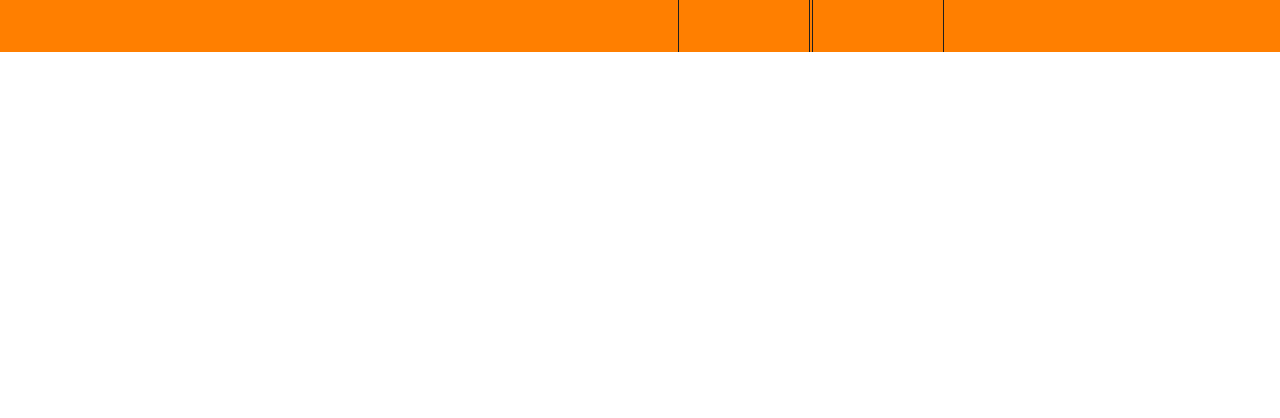
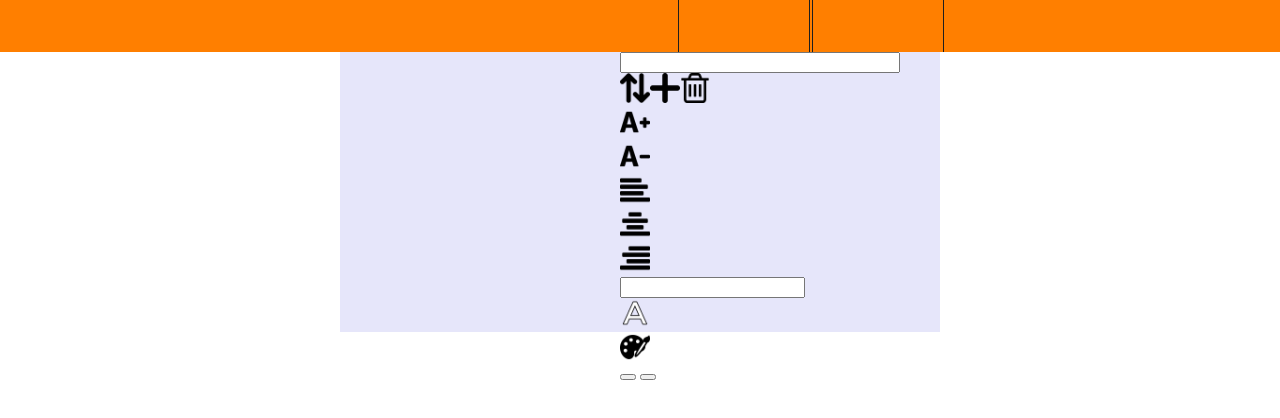
Before and after one commit to kabpavel/meme-generator, a plain HTML site: page index.html in a window 1280 px wide. Shown: the part 78-496 px from the top of the page. Drawn offline with Linux system fonts and the light colour scheme.

Commit message:
first memo container define

```diff
--- a/css/style.css
+++ b/css/style.css
@@ -8,8 +8,6 @@
     font-family: Montserrat;
     src: url(../fonts/Montserrat/Montserrat-Regular.ttf);
 }
-
-
 
 body {
     margin: 0;
@@ -51,7 +49,7 @@ h1, h2, h3, h4, h5, h6 {
     background-color: #ff7f00;
 }
 
-.logo-img{
+.logo-img {
     width: 66.5px;
 }
 
@@ -94,7 +92,9 @@ h1, h2, h3, h4, h5, h6 {
 
 /* MAIN */
 
-.gallery-container {
+/* images gallery */
+
+.img-gallery-container {
     height: 90%;
     width: 90%;
     display: grid;
@@ -102,11 +102,36 @@ h1, h2, h3, h4, h5, h6 {
     grid-gap: 6px 6px;
 }
 
+/* meme editor */
+
+.meme-editor-container {
+    background-color: lavender;
+}
+
+.canvas-container {
+    height: 280px;
+    width: 280px;
+}
+
+.canvas {
+    height: 100%;
+    width: 100%;
+}
+
+.control-box {
+    height: 280px;
+    width: 280px;
+}
+
+.control-img {
+    height: 30px;
+    width: 30px;
+}
+
 /* HELPERS */
 
 .flex {
     display: flex;
-
 }
 
 .flex.space-between {
--- a/index.html
+++ b/index.html
@@ -25,24 +25,45 @@
         </div>
     </header>
     <main class="main-content main-layout">
-        <div class="gallery">
+        <div class="img-gallery">
             <div class="search">
 
             </div>
-            <div class="gallery-container">
-                <div>
-                    <div></div>
-                    <div></div>
+            <div class="img-gallery-container">
+
+            </div>
+        </div>
+        <div class="meme-editor-container flex">
+            <div class="canvas-container">
+                <canvas class="canvas" onclick="canvasClicked(event)"></canvas>
+            </div>
+            <div class="control-box flex flex-column">
+                <input class="meme-text" type="text" name="meme-text">
+                <div class="control-btns flex">
+                    <div class="up-and-down"><img class="control-img" src="./img/icons/up-and-down-opposite-double-arrows-side-by-side.png" alt="Up Down"></div>
+                    <div class="add"><img class="control-img" src="./img/icons/add.png" alt="Add"></div>
+                    <div class="trash"><img class="control-img" src="./img/icons/trash.png" alt="Trash"></div>
+                </div>
+                <div class="edit-txt-btns">
+                    <div class="increase-font"><img class="control-img" src="./img/icons/increase-font-icon.png" alt="Increase"></div>
+                    <div class="decrease-font"><img class="control-img" src="./img/icons/decrease-font-icon.png" alt="Decrease"></div>
+                    <div class="align-to-left"><img class="control-img" src="./img/icons/align-to-left.png" alt="Align Left"></div>
+                    <div class="center-text-alignment"><img class="control-img" src="./img/icons/center-text-alignment.png" alt="Center Text"></div>
+                    <div class="align-to-right"><img class="control-img" src="./img/icons/align-to-right.png" alt="Align Right"></div>
+                    <div class="font-input"><input type="" name="" id=""></div>
+                    <div class="text-stroke"><img class="control-img" src="./img/icons/text-stroke.png" alt="Text Stroke"></div>
+                    <div class="control-img paint-board-and-brush"><img class="control-img" src="./img/icons/paint-board-and-brush.png" alt="Paint Brush"></div>
+                </div>
+                <div class="share-btns">
+                    <button class="Share"></button>
+                    <button class="Download"></button>
                 </div>
             </div>
-        </div>
-        <div class="editor-container">
         </div>
     </main>
     <section>
 
     </section>
-
     <footer class="main-footer flex flex-column align-center">
     </footer>
     <script src="./js/services/gallary-service.js"></script>
--- a/js/controllers/gallary-controller.js
+++ b/js/controllers/gallary-controller.js
@@ -14,13 +14,13 @@ function renderImageGallery () {
         return acc + str
     },'')
 
-    setInnerHTML('.gallery-container', strHTML)
+    setInnerHTML('.img-gallery-container', strHTML)
 }
 
 function onSelectImg(id) {
     console.log('onSelectImg')
     debugger
-    hideElement('.gallery')
+    hideElement('.img-gallery')
 
     var currImg = getImageById(id);
 }
```
Also changed, not shown: img/icons/decrease-font-icon.png (renamed from img/icons/decrease font - icon.png), img/icons/increase-font-icon.png (renamed from img/icons/increase font - icon.png), img/icons/text-stroke.png (renamed from img/icons/text stroke.png). Lines whose indentation alone changed are shown as unchanged.
